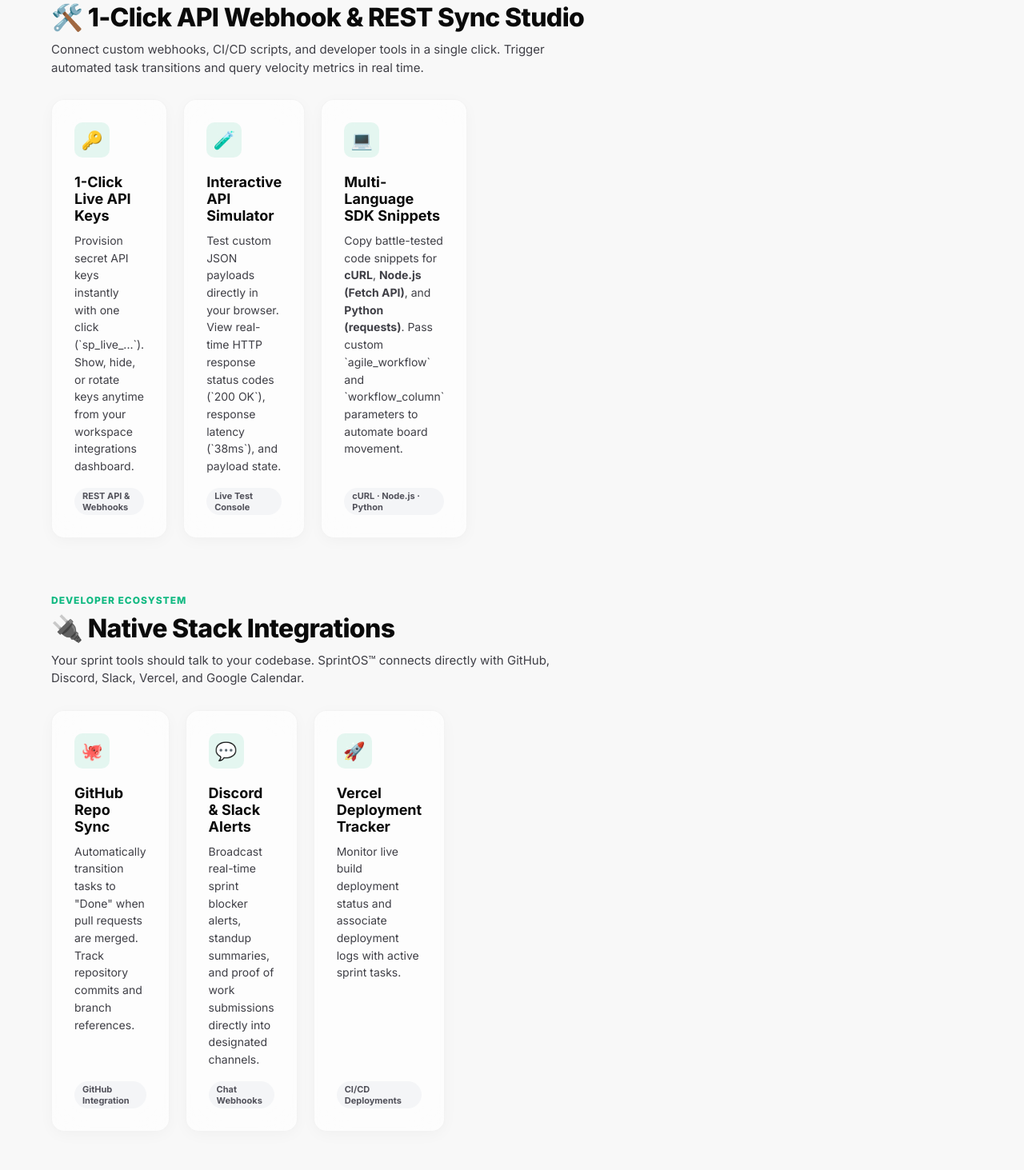
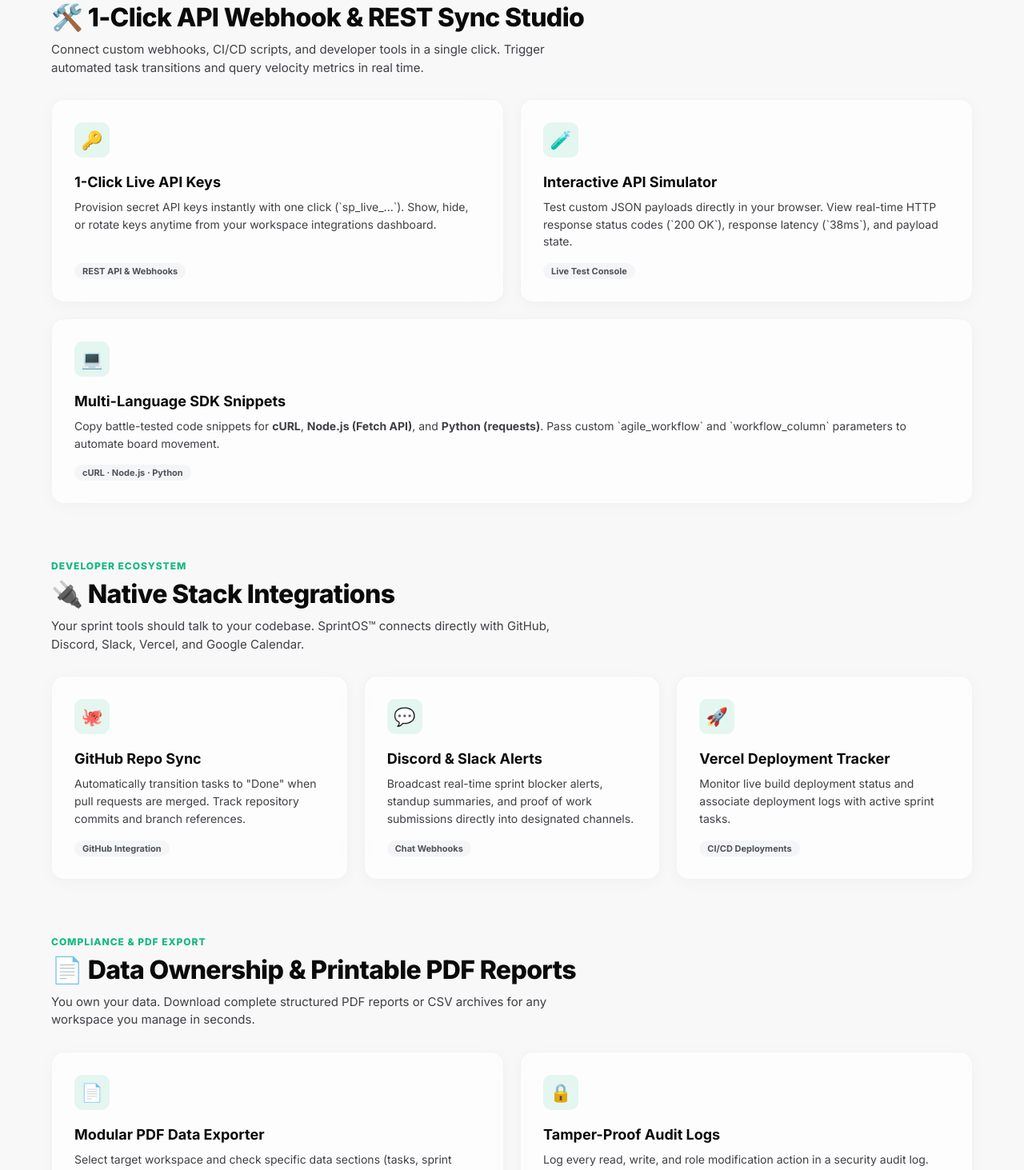
Before and after one commit to erharsh237/paper5, a React (Vite) app: page /features in a window 1280 px wide. Shown: the part 1380-2843 px from the top of the page at 80% size. Built offline with nearby package versions, Linux system fonts and the light colour scheme; no server answers.

Commit message:
fix: Define bento grid column tile spans at root level in Features.css and ProductIntegrationsPage.css

```diff
--- a/src/pages/Features.css
+++ b/src/pages/Features.css
@@ -96,6 +96,12 @@
   grid-template-columns: repeat(12, 1fr);
   gap: 20px;
 }
+
+/* Bento Tile Span Classes */
+.bento-tile-12 { grid-column: span 12; }
+.bento-tile-8  { grid-column: span 8; }
+.bento-tile-6  { grid-column: span 6; }
+.bento-tile-4  { grid-column: span 4; }
 
 .feature-card {
   background: var(--bg-panel, rgba(255, 255, 255, 0.7));
--- a/src/pages/ProductIntegrationsPage.css
+++ b/src/pages/ProductIntegrationsPage.css
@@ -80,6 +80,12 @@
   grid-template-columns: repeat(12, 1fr);
   gap: 24px;
 }
+
+/* Bento Tile Span Classes */
+.bento-tile-12 { grid-column: span 12; }
+.bento-tile-8  { grid-column: span 8; }
+.bento-tile-6  { grid-column: span 6; }
+.bento-tile-4  { grid-column: span 4; }
 
 .showcase-card {
   background: var(--bg-panel, rgba(255, 255, 255, 0.7));
```
